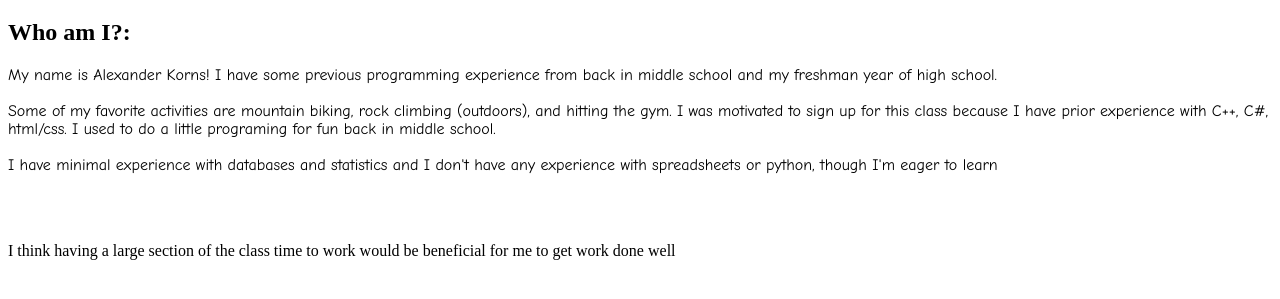
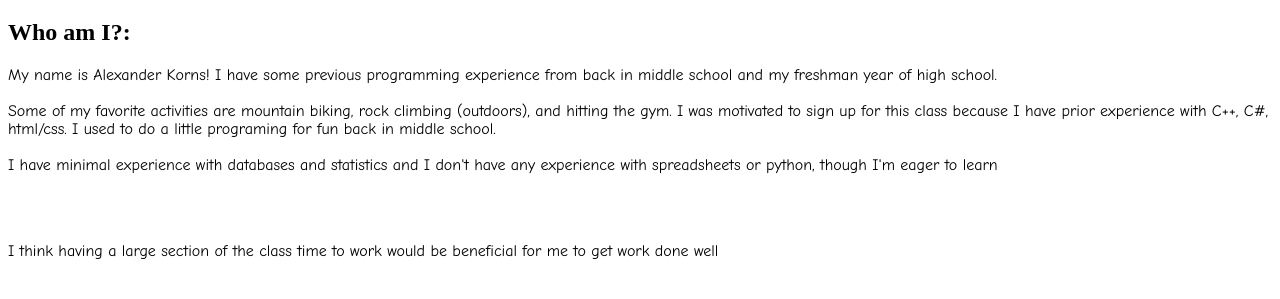
Before and after one commit to AK-Git-Tux/AK-Git-Tux.github.io, a plain HTML site: page index.html in a window 1280 px wide. Shown: the part 61-360 px from the top of the page. Drawn offline with Linux system fonts and the light colour scheme.

Commit message:
Update index.html

```diff
--- a/index.html
+++ b/index.html
@@ -10,6 +10,6 @@
 <p style="font-family: 'Comic Sans MS', 'Comic Sans'">My name is Alexander Korns! I have some previous programming experience from back in middle school and my freshman year of high school. <br><br>Some of my favorite activities are mountain biking, rock climbing (outdoors), and hitting the gym. I was motivated to sign up for this class because I have prior experience with C++, C#, html/css. I used to do a little programing for fun back in middle school.<br><br>I have minimal experience with databases and statistics and I don't have any experience with spreadsheets or python, though I'm eager to learn</p>
 <p></p>
 <br></br>
-<p>I think having a large section of the class time to work would be beneficial for me to get work done well</p>
+<p style="font-family: 'Comic Sans MS', 'Comic Sans'">I think having a large section of the class time to work would be beneficial for me to get work done well</p>
 </body>
 </html>
```
